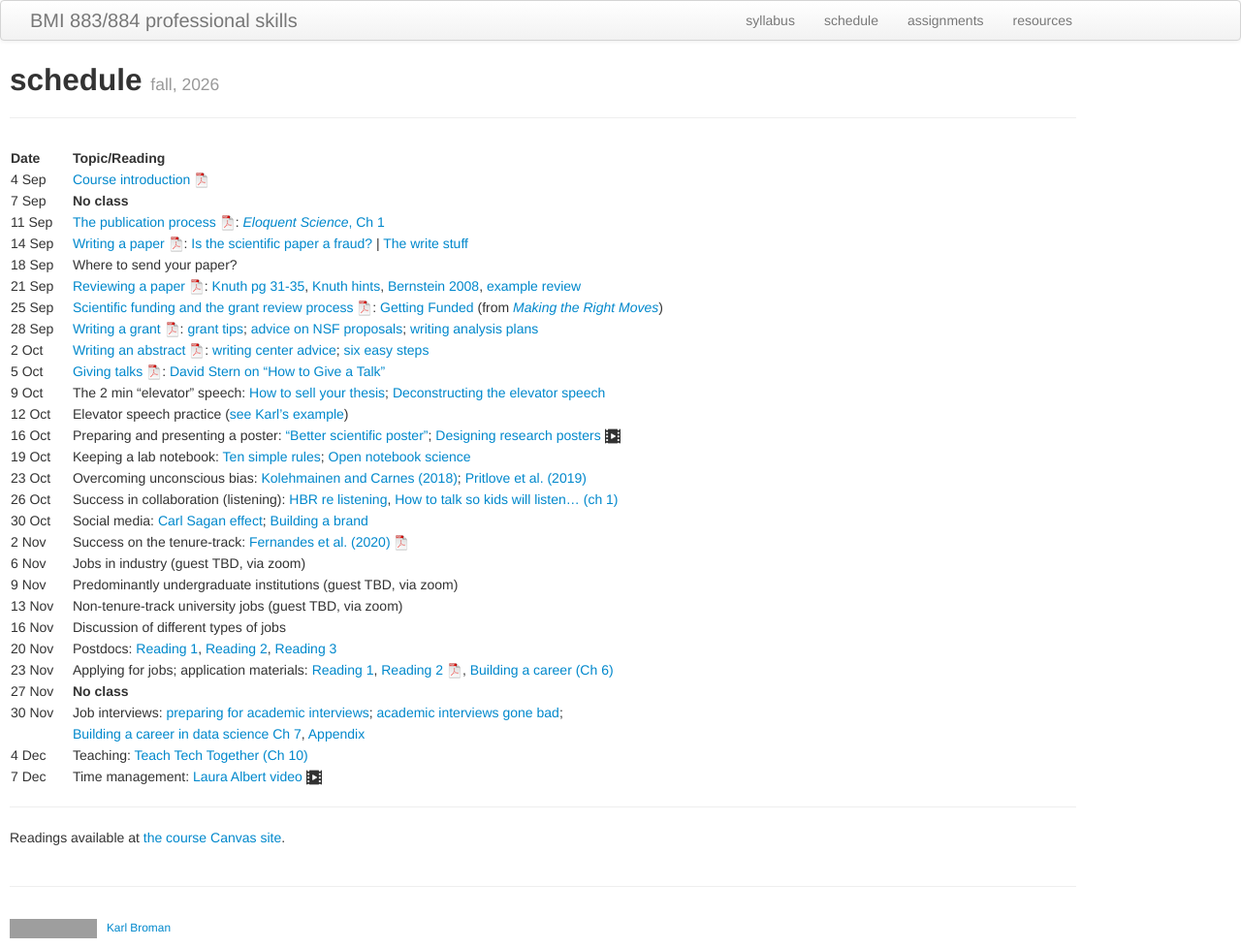
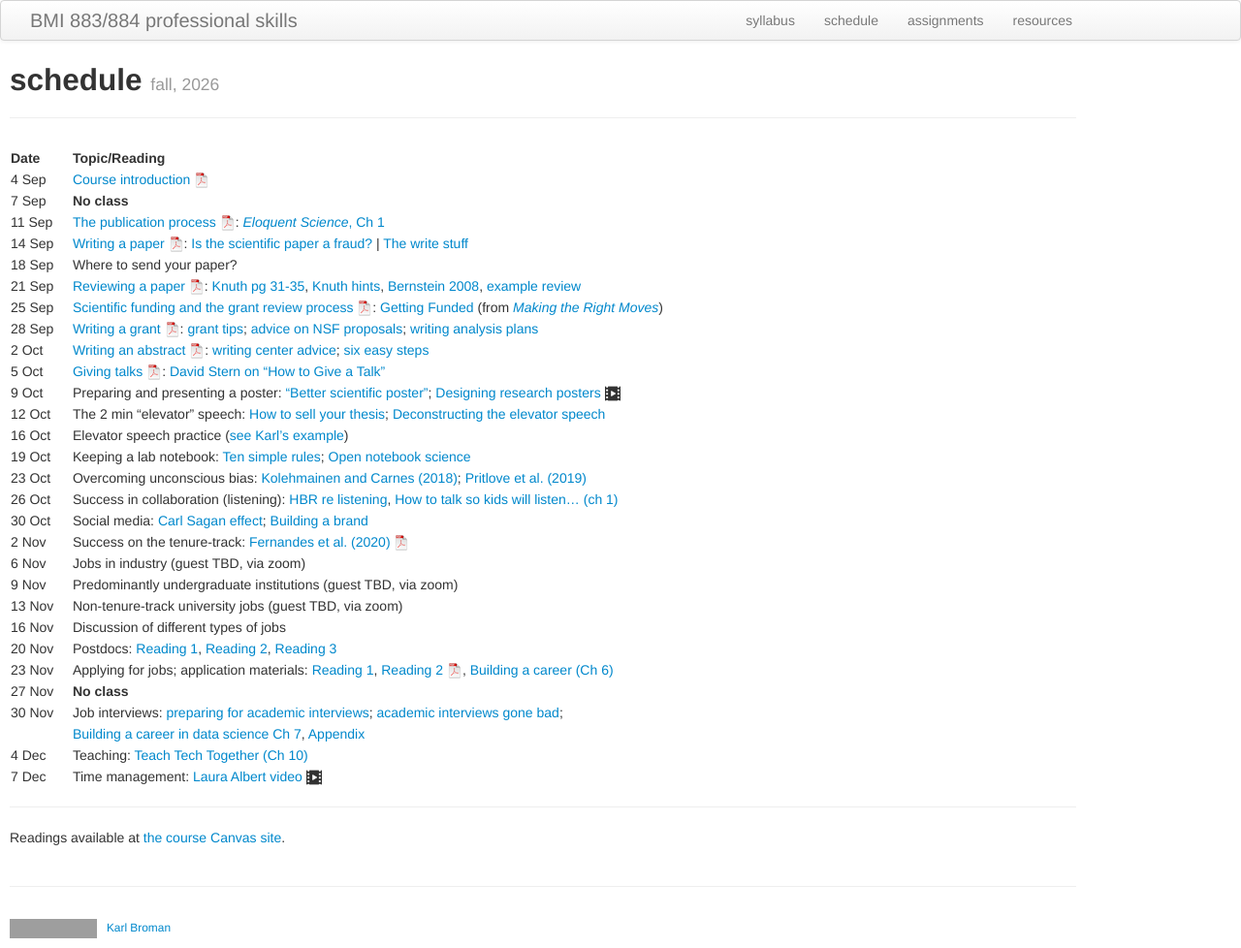
Before and after one commit to kbroman/BMI883, a Jekyll site: the page built from schedule.md, in a window 1280 px wide. Shown: the whole page at 97% size. Built offline with Jekyll 4.4.1, drawn with Linux system fonts in a browser that asks for light colours; part of the change alters nothing that is shown; grey boxes are pictures that could not be loaded.

Commit message:
rearrange schedule

```diff
--- a/schedule.md
+++ b/schedule.md
@@ -17,9 +17,9 @@ description: Schedule and readings for BMI 883/884, Biomedical data science prof
 | 28 Sep   |    | [Writing a grant ![slides pdf](icons/pdf-icon.png)](slides/05_grantwriting.pdf): [grant tips](https://pages.cs.wisc.edu/~markhill/grant-tips.html); [advice on NSF proposals](https://www.cs.cmu.edu/~sfinger/advice/advice.html); [writing analysis plans](https://magazine.amstat.org/blog/2013/04/01/writingtipsfunding2013/) |
 | 2 Oct  |    | [Writing an abstract ![slides pdf](icons/pdf-icon.png)](slides/06_abstracts.pdf): [writing center advice](https://writing.wisc.edu/handbook/academicwriting/writing-an-abstract-for-your-research-paper/); [six easy steps](https://www.easterbrook.ca/steve/2010/01/how-to-write-a-scientific-abstract-in-six-easy-steps/) |
 | 5 Oct  |    | [Giving talks ![slides pdf](icons/pdf-icon.png)](slides/07_talks.pdf): [David Stern on "How to Give a Talk"](https://www.howtogiveatalk.com) |
-| 9 Oct  |    |  The 2 min "elevator" speech: [How to sell your thesis](https://thesiswhisperer.com/2010/07/01/how-to-sell-your-thesis-in-3-minutes-or-less/); [Deconstructing the elevator speech](https://uclalibrary.github.io/research-tips/deconstructing-the-elevator-speech/) |
-| 12 Oct  |    |  Elevator speech practice ([see Karl's example](elevator_speech_example.html)) |
-| 16 Oct  |    | Preparing and presenting a poster: ["Better scientific poster"](https://www.insidehighered.com/news/2019/06/24/theres-movement-better-scientific-posters-are-they-really-better); [Designing research posters ![video icon](icons/video-icon.png)](https://www.youtube.com/watch?v=XDJeSj7u488) |
+| 9 Oct  |    | Preparing and presenting a poster: ["Better scientific poster"](https://www.insidehighered.com/news/2019/06/24/theres-movement-better-scientific-posters-are-they-really-better); [Designing research posters ![video icon](icons/video-icon.png)](https://www.youtube.com/watch?v=XDJeSj7u488) |
+| 12 Oct  |    |  The 2 min "elevator" speech: [How to sell your thesis](https://thesiswhisperer.com/2010/07/01/how-to-sell-your-thesis-in-3-minutes-or-less/); [Deconstructing the elevator speech](https://uclalibrary.github.io/research-tips/deconstructing-the-elevator-speech/) |
+| 16 Oct  |    |  Elevator speech practice ([see Karl's example](elevator_speech_example.html)) |
 | 19 Oct  |    | Keeping a lab notebook: [Ten simple rules](https://doi.org/10.1371/journal.pcbi.1004385); [Open notebook science](https://crastina.se/open-notebook-science-the-carl-boettiger-interview-2/)  |
 | 23 Oct   |   | Overcoming unconscious bias: [Kolehmainen and Carnes (2018)](https://doi.org/10.1161/CIRCULATIONAHA.117.031295); [Pritlove et al. (2019)](https://doi.org/10.1016/S0140-6736(18)32267-0) |
 | 26 Oct   |   | Success in collaboration (listening): [HBR re listening](https://hbr.org/2021/12/how-to-become-a-better-listener), [How to talk so kids will listen... (ch 1)](https://bit.ly/3HhnFHY) |
```
